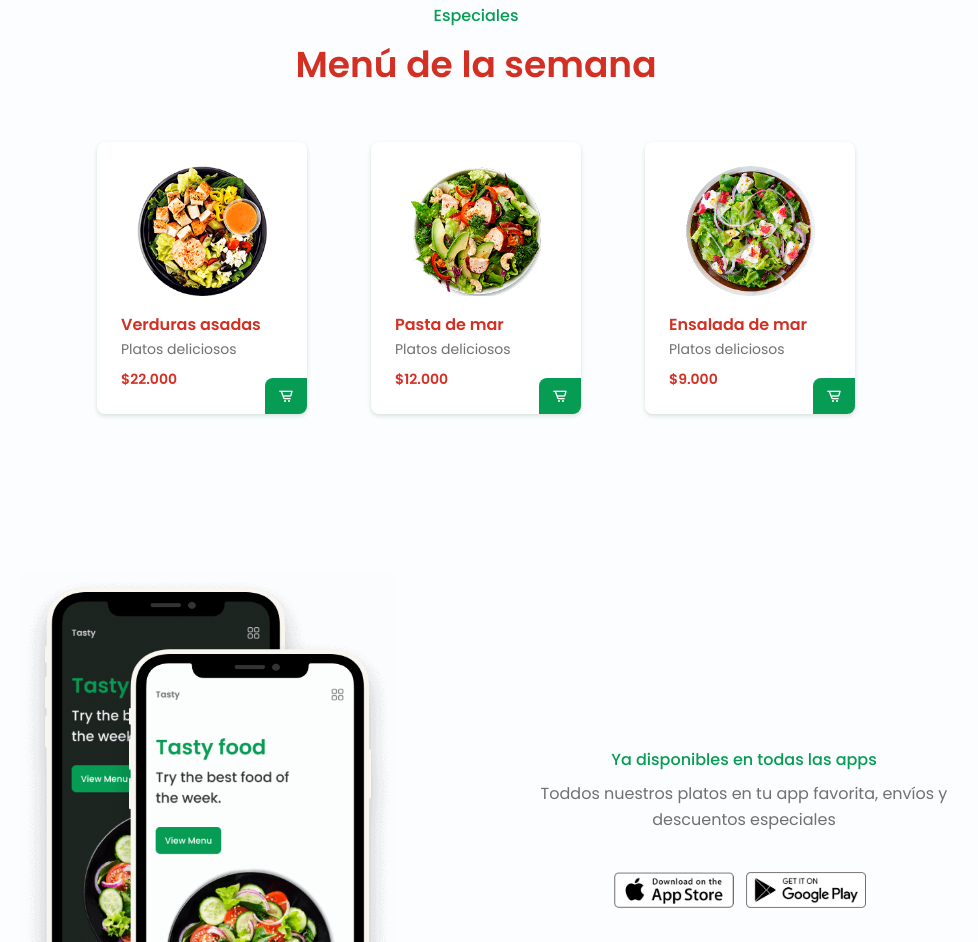
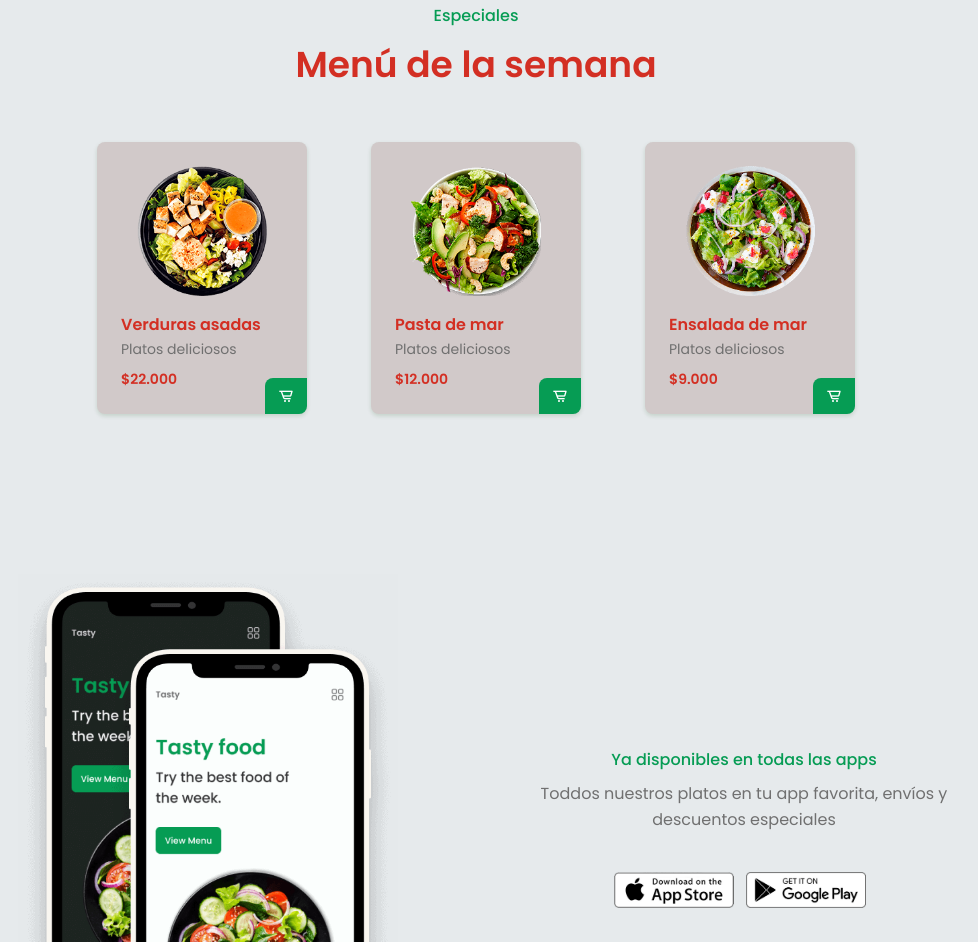
Before and after one commit to EnzoGTorres/ModoItalian, a plain HTML site: page index.html in a window 1280 px wide. Shown: the part 2051-2993 px from the top of the page, without its empty margins (164-1142 px from the left). Drawn offline with nearby package versions, Linux system fonts and the light colour scheme.

Commit message:
modif css

```diff
--- a/assets/css/styles.css
+++ b/assets/css/styles.css
@@ -12,8 +12,8 @@
   --title-color:#d32f23;
   --text-color:#707070;
   --text-color-light:#A6A6A6;
-  --body-color:rgb(251, 253, 254);
-  --container-color:rgb(255, 255, 255);
+  --body-color:rgb(230, 234, 236);
+  --container-color:rgb(209, 201, 201);
   /*========== Font and typography ==========*/
   --body-font:'Poppins', sans-serif;
   --biggest-font-size: 2.25rem;
```
